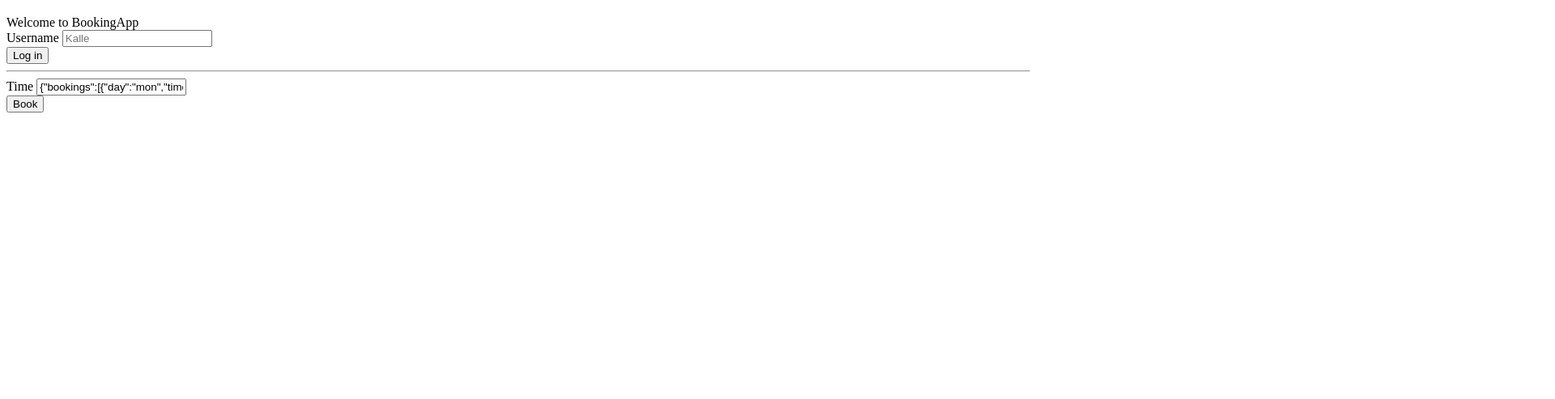
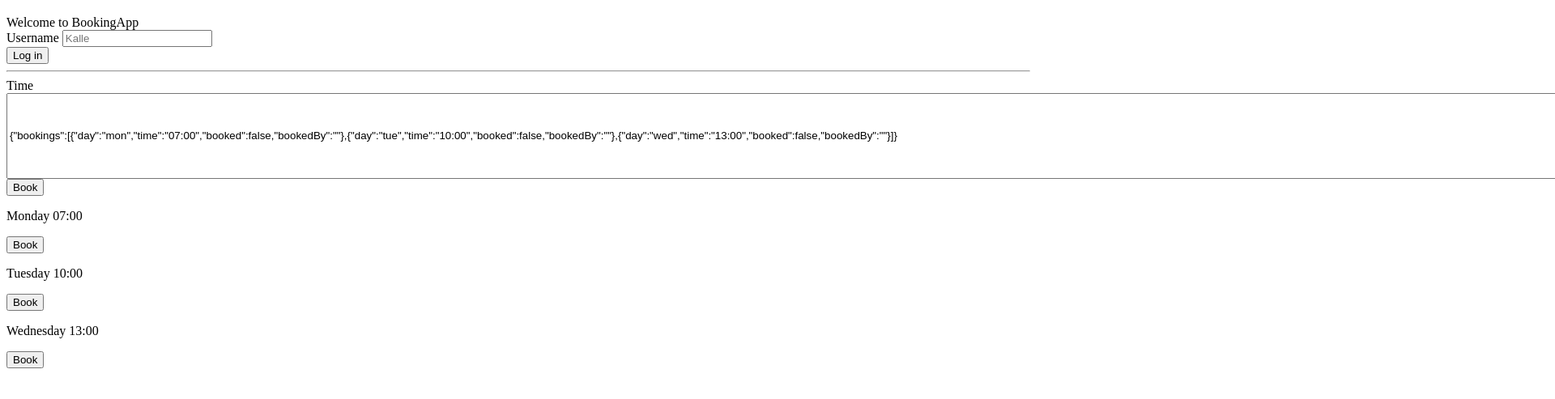
Before and after one commit to Kasiem024/BookingAppPoC-OAK, a website: page public/index.html in a window 1280 px wide. Shown: the part 61-554 px from the top of the page at 81% size, 1920 px wide, since content can reach past the window. Drawn offline with Linux system fonts and the light colour scheme.

Commit message:
experimenting with booking button

```diff
--- a/public/index.html
+++ b/public/index.html
@@ -31,9 +31,13 @@
         <hr>
 
         <label>Time</label>
-        <input type="text" class="input" id="bookTimeId" name="bookTimeName" placeholder="1700">
+        <input type="text" class="input" id="bookTimeId" name="bookTimeName" placeholder="1700" style="height: 100px; width: 4000px;">
         <br>
     </form>
+
+    <p>Monday 07:00</p><button id="mon" onclick="btnMon()">Book</button>
+    <p>Tuesday 10:00</p><button id="tue" onclick="btnTue()">Book</button>
+    <p>Wednesday 13:00</p><button id="wed" onclick="btnWed()">Book</button>
 
 </body>
 
--- a/public/js/app.js
+++ b/public/js/app.js
@@ -54,3 +54,48 @@ booking.onload = () => {
 const ButtonEventhandler = () => {
     console.log('Button Book pushed');
 }
+
+const btnMon = () => {
+    const data = JSON.parse(booking.response);
+    console.log(data.bookings[0].booked)
+
+    console.log('mon is pressed')
+
+    data.bookings[0].booked = true;
+    console.log(data.bookings[0].booked)
+
+    let tBoxData = document.getElementById('bookTimeId')
+
+    let dataTemp = JSON.stringify(data)
+    tBoxData.value += dataTemp;
+}
+
+const btnTue = () => {
+    const data = JSON.parse(booking.response);
+    console.log(data.bookings[1].booked)
+
+    console.log('tue is pressed')
+
+    data.bookings[1].booked = true;
+    console.log(data.bookings[1].booked)
+
+    let tBoxData = document.getElementById('bookTimeId')
+
+    let dataTemp = JSON.stringify(data)
+    tBoxData.value += dataTemp;
+}
+
+const btnWed = () => {
+    const data = JSON.parse(booking.response);
+    console.log(data.bookings[2].booked)
+
+    console.log('wed is pressed')
+
+    console.log(data.bookings[2].booked)
+    data.bookings[2].booked = true;
+
+    let tBoxData = document.getElementById('bookTimeId')
+
+    let dataTemp = JSON.stringify(data)
+    tBoxData.value += dataTemp;
+}
```
